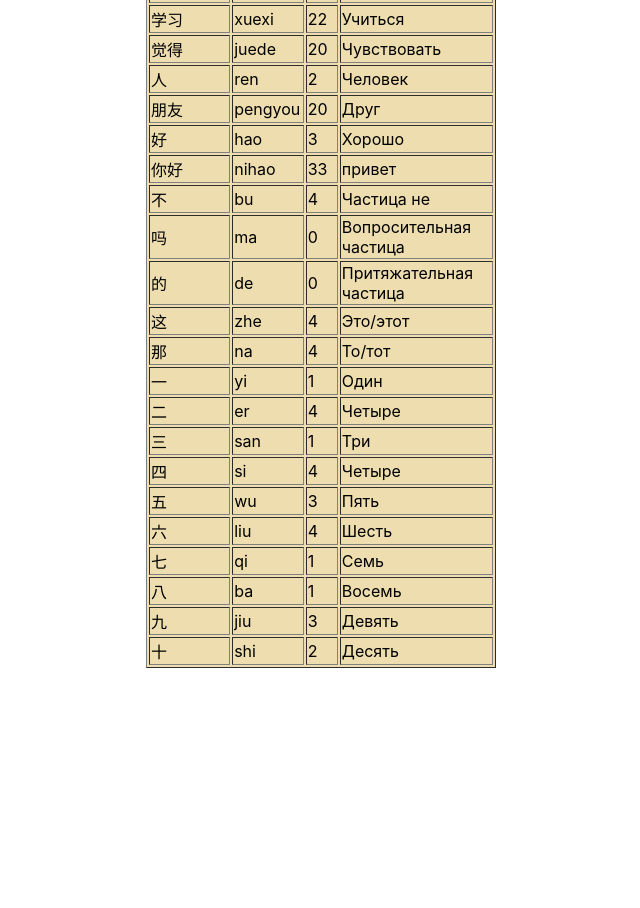
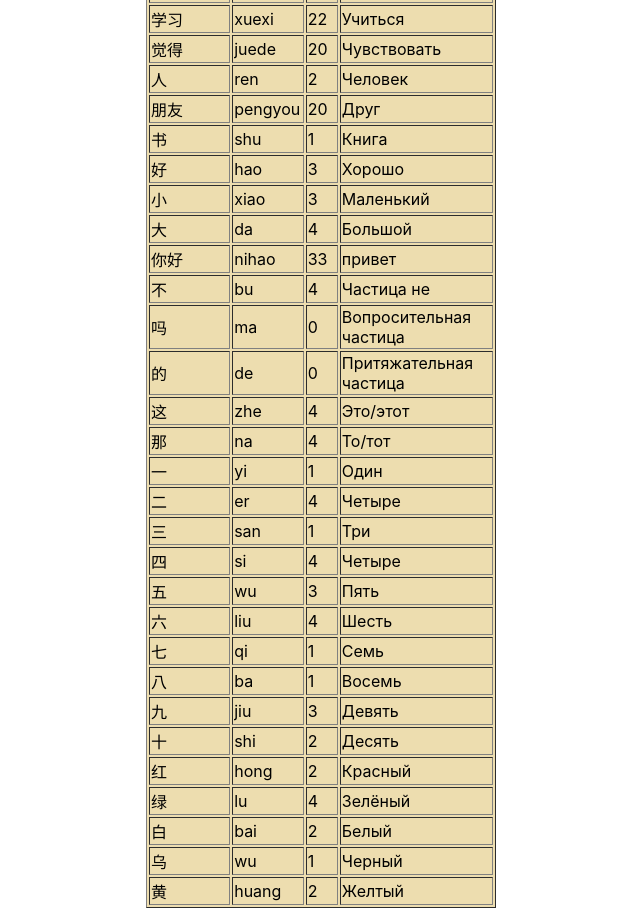
Before and after one commit to WelderTIG/chinese-app, a React (Create React App) app: page / in a window 1280 px wide. Shown: the part 1040-1948 px from the top of the page, without its empty margins (319-959 px from the left). Before the commit the page ends 1708 px from the top, so only its background shows below. Built offline with nearby package versions, Linux system fonts and the light colour scheme.

Commit message:
colors adjs

```diff
--- a/src/mockWords.ts
+++ b/src/mockWords.ts
@@ -154,7 +154,69 @@ export const numbers: IWord[] = [
         description: '',
     },
 ]
-
+// Числа
+export const colors: IWord[] = [
+    {
+        id: 'u7EA2',
+        hieroglyphCode: ['\u7EA2'],
+        pinyin: 'hong',
+        tone: [Tone.TWO],
+        translation: 'Красный',
+        wordType: WordType.DEFAULT,
+        weight: 0,
+        creationDate: '',
+        lastProposalDate: '',
+        description: '',
+    },
+    {
+        id: 'u7EFF',
+        hieroglyphCode: ['\u7EFF'],
+        pinyin: 'lu',
+        tone: [Tone.FOUR],
+        translation: 'Зелёный',
+        wordType: WordType.DEFAULT,
+        weight: 0,
+        creationDate: '',
+        lastProposalDate: '',
+        description: '',
+    },
+    {
+        id: 'u767D',
+        hieroglyphCode: ['\u767D'],
+        pinyin: 'bai',
+        tone: [Tone.TWO],
+        translation: 'Белый',
+        wordType: WordType.DEFAULT,
+        weight: 0,
+        creationDate: '',
+        lastProposalDate: '',
+        description: '',
+    },
+    {
+        id: 'u4E4C',
+        hieroglyphCode: ['\u4E4C'],
+        pinyin: 'wu',
+        tone: [Tone.ONE],
+        translation: 'Черный',
+        wordType: WordType.DEFAULT,
+        weight: 0,
+        creationDate: '',
+        lastProposalDate: '',
+        description: '',
+    },
+    {
+        id: 'u9EC4',
+        hieroglyphCode: ['\u9EC4'],
+        pinyin: 'huang',
+        tone: [Tone.TWO],
+        translation: 'Желтый',
+        wordType: WordType.DEFAULT,
+        weight: 0,
+        creationDate: '',
+        lastProposalDate: '',
+        description: '',
+    },
+]
 // Личные местоимения
 export const pronounces: IWord[] = [
     {
@@ -403,6 +465,18 @@ export const nouns: IWord[] = [
         lastProposalDate: '',
         description: '',
     },
+    {
+        id: 'u4E66',
+        hieroglyphCode: ['\u4E66'],
+        pinyin: 'shu',
+        tone: [Tone.ONE],
+        translation: 'Книга',
+        wordType: WordType.DEFAULT,
+        weight: 0,
+        creationDate: '',
+        lastProposalDate: '',
+        description: '',
+    },
 ]
 // Прилагательные
 export const adjectives: IWord[] = [
@@ -412,6 +486,30 @@ export const adjectives: IWord[] = [
         pinyin: 'hao',
         tone: [Tone.THREE],
         translation: 'Хорошо',
+        wordType: WordType.DEFAULT,
+        weight: 0,
+        creationDate: '',
+        lastProposalDate: '',
+        description: '',
+    },
+    {
+        id: 'u5C0F',
+        hieroglyphCode: ['\u5C0F'],
+        pinyin: 'xiao',
+        tone: [Tone.THREE],
+        translation: 'Маленький',
+        wordType: WordType.DEFAULT,
+        weight: 0,
+        creationDate: '',
+        lastProposalDate: '',
+        description: '',
+    },
+    {
+        id: 'u5927',
+        hieroglyphCode: ['\u5927'],
+        pinyin: 'da',
+        tone: [Tone.FOUR],
+        translation: 'Большой',
         wordType: WordType.DEFAULT,
         weight: 0,
         creationDate: '',
@@ -506,4 +604,5 @@ export const words: IWord[] = [
     ...phrases,
     ...techWords,
     ...numbers,
+    ...colors,
 ]
--- a/src/utils.tsx
+++ b/src/utils.tsx
@@ -1,4 +1,4 @@
-import { Tone, IWord, pronounces, verbs, nouns, techWords, numbers } from "./mockWords"
+import { Tone, IWord, pronounces, verbs, nouns, techWords, numbers, adjectives, colors } from "./mockWords"
 
 export function randomIntFromInterval(min: number, max: number) {
     return Math.floor(Math.random() * (max - min + 1) + min);
@@ -70,18 +70,29 @@ export const getNumber = (isColored: boolean) => {
 
 export const genZheShiNoun = (isColored: boolean) => {
     const pr1 = randomIntFromInterval(1, 99)%10%2 ? techWords[4] : techWords[3];
+    const pr2 = pronounces[randomIntFromInterval(1, pronounces.length) - 1];
     const n2 = nouns[randomIntFromInterval(1, nouns.length) - 1];
+    const adj1 = adjectives[randomIntFromInterval(1, adjectives.length) - 1];
+    const adj2 = colors[randomIntFromInterval(1, colors.length) - 1];
 
     if (randomIntFromInterval(1, 99)%10%2) {
         return {
             sentence: [
                 ...getPart(pr1, isColored),
                 ...getPart(verbs[0], isColored),
+                ...getPart(pr2, isColored),
+                ...getPart(techWords[2], isColored),
+                ...getPart(adj1, isColored),
+                ...getPart(adj2, isColored),
                 ...getPart(n2, isColored),
             ],
             words: [
                 pr1,
                 verbs[0],
+                pr2,
+                techWords[2],
+                adj1,
+                adj2,
                 n2,
             ]
         }
@@ -91,12 +102,20 @@ export const genZheShiNoun = (isColored: boolean) => {
                 ...getPart(pr1, isColored),
                 ...getPart(techWords[0], isColored),
                 ...getPart(verbs[0], isColored),
+                ...getPart(pr2, isColored),
+                ...getPart(techWords[2], isColored),
+                ...getPart(adj1, isColored),
+                ...getPart(adj2, isColored),
                 ...getPart(n2, isColored),
             ],
             words: [
                 pr1,
                 techWords[0],
                 verbs[0],
+                pr2,
+                techWords[2],
+                adj1,
+                adj2,
                 n2,
             ]
         }
```
